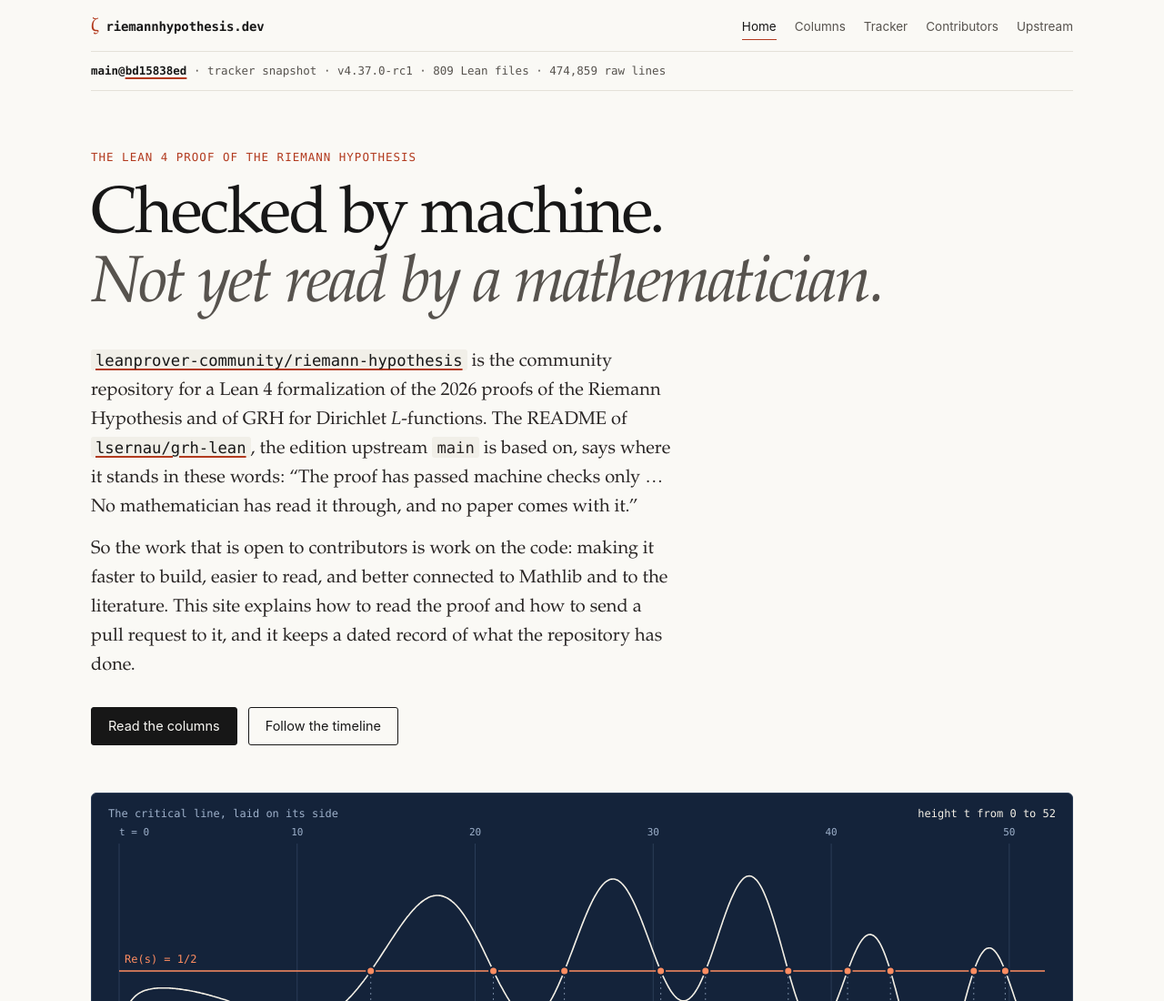
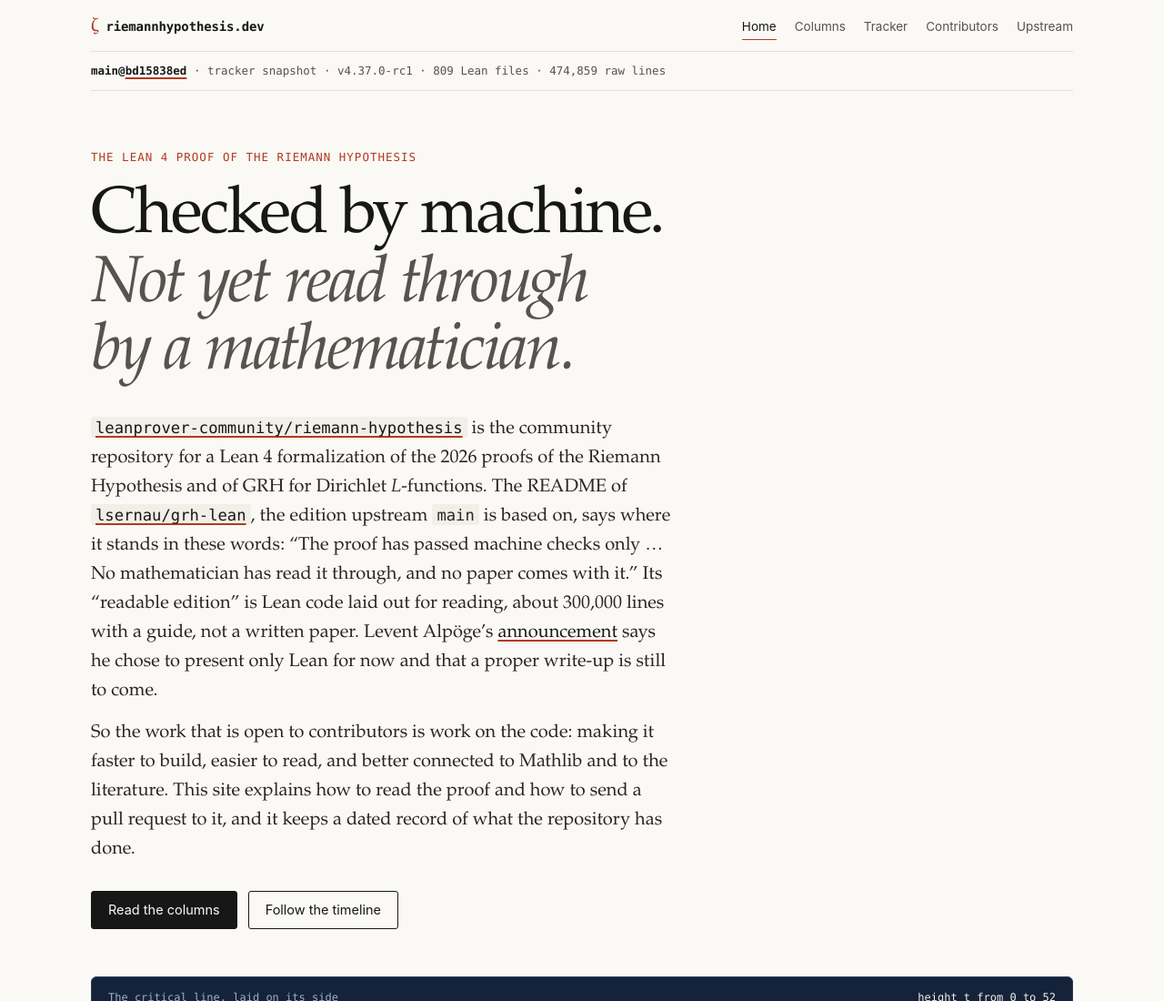
Before and after one commit to thekeunpie-hash/rh-kernel-backbone, a plain HTML site: page docs/index.html in a window 1280 px wide. Shown: the top 1100 px of the page at 91% size. Drawn offline with Linux system fonts and the light colour scheme; no server answers.

Commit message:
fix(site): hero says 'not yet read through', and the readable edition is Lean code, not a paper
Matches lsernau/grh-lean README ('No mathematician has read it through, and no paper
comes with it') and Alpoge's remark.pdf (Lean only for now, proper write-up later).

Co-Authored-By: Claude Opus 5.5 <noreply@anthropic.com>

```diff
--- a/docs/index.html
+++ b/docs/index.html
@@ -60,7 +60,7 @@
         <h1 id="top">
           <span class="h1-kicker">The Lean 4 proof of the Riemann Hypothesis</span>
           Checked by machine.
-          <em>Not yet read by a mathematician.</em>
+          <em>Not yet read through by a mathematician.</em>
         </h1>
         <p class="lede">
           <a href="https://github.com/leanprover-community/riemann-hypothesis" target="_blank" rel="noopener"><code>leanprover-community/riemann-hypothesis</code></a>
@@ -70,6 +70,10 @@
           the edition upstream <code>main</code> is based on, says where it stands in these words:
           “The proof has passed machine checks only … No mathematician has read it through, and no
           paper comes with it.”
+          Its “readable edition” is Lean code laid out for reading, about 300,000 lines with a guide,
+          not a written paper. Levent Alpöge’s
+          <a href="https://alpo.ge/remark.pdf" target="_blank" rel="noopener">announcement</a>
+          says he chose to present only Lean for now and that a proper write-up is still to come.
         </p>
         <p class="lede">
           So the work that is open to contributors is work on the code: making it faster to build,
```
